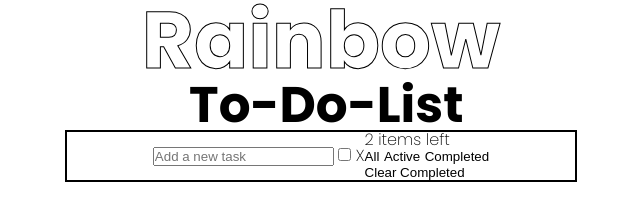
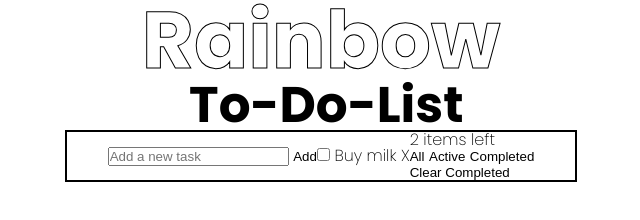
Before and after one commit to ALICIALVO/to-do-list-app-alicia-yossef, a website built with Vite: page index.html in a window 1280 px wide. Shown: the whole page, without its empty margins (319-959 px from the left). Built offline with nearby package versions, Linux system fonts and the light colour scheme.

Commit message:
added button text

```diff
--- a/index.html
+++ b/index.html
@@ -12,12 +12,12 @@
     <div class = "container">
       <form class="todo-form">
         <input type="text" placeholder="Add a new task" class="task-input">
-        <button class="add-task" ></button>
+        <button class="add-task" >Add</button>
       </form>
       <ul class="todo-list">
         <li class="todo-task">
           <input type="checkbox" class="task-checkbox">
-          <label for="task" class="task-label"></label>
+          <label for="task" class="task-label">Buy milk</label>
           <span class="task-remove">X</span>
         </li>
       </ul>
--- a/sass/main.scss
+++ b/sass/main.scss
@@ -20,10 +20,6 @@
     font-weight: 700;
     text-align: center;
 }
-// body{
-//     display: flex;
-//     justify-content: center;
-// }
 .container {
     border: 2px solid;
     display: flex;
```
Also changed, not shown: 1 other file.
